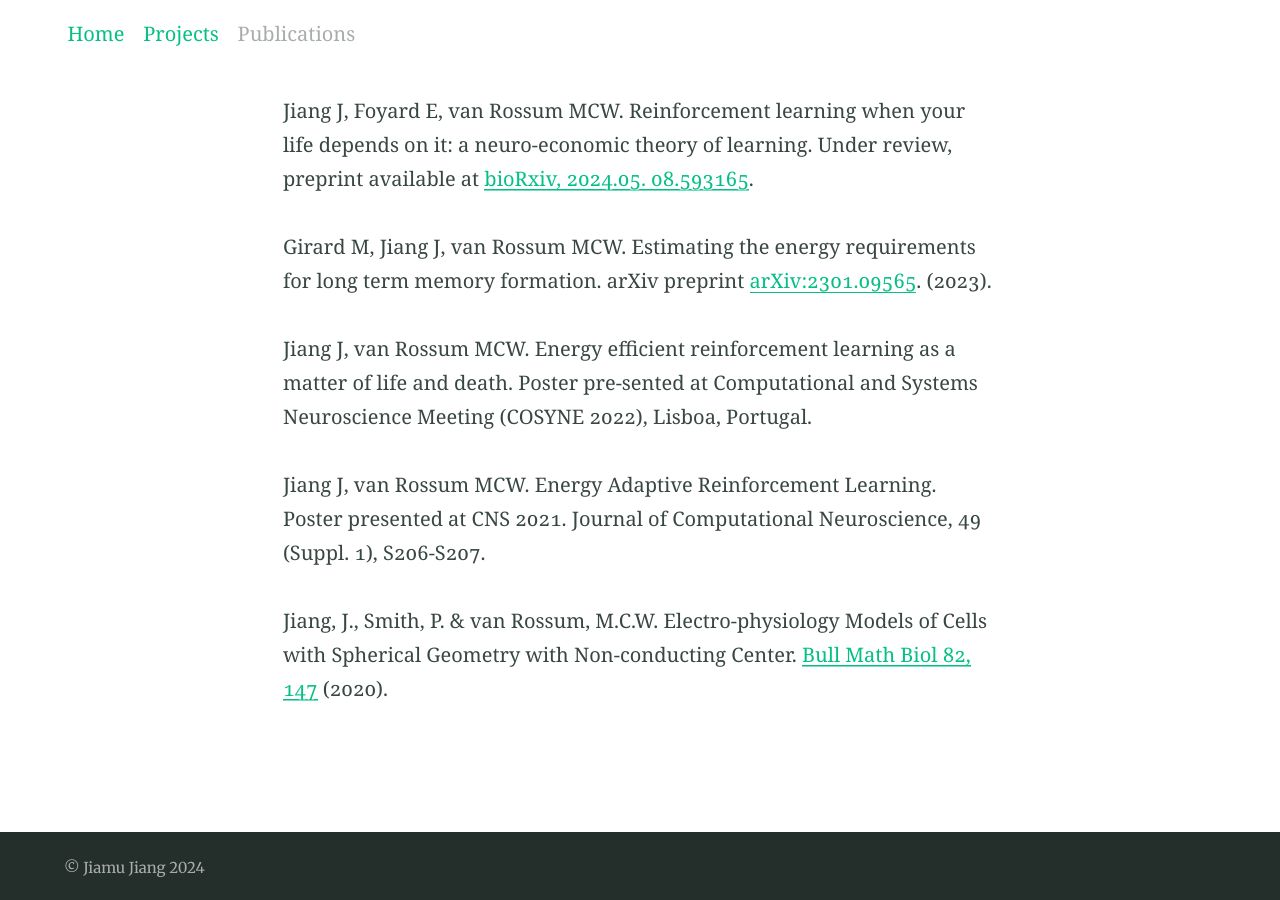
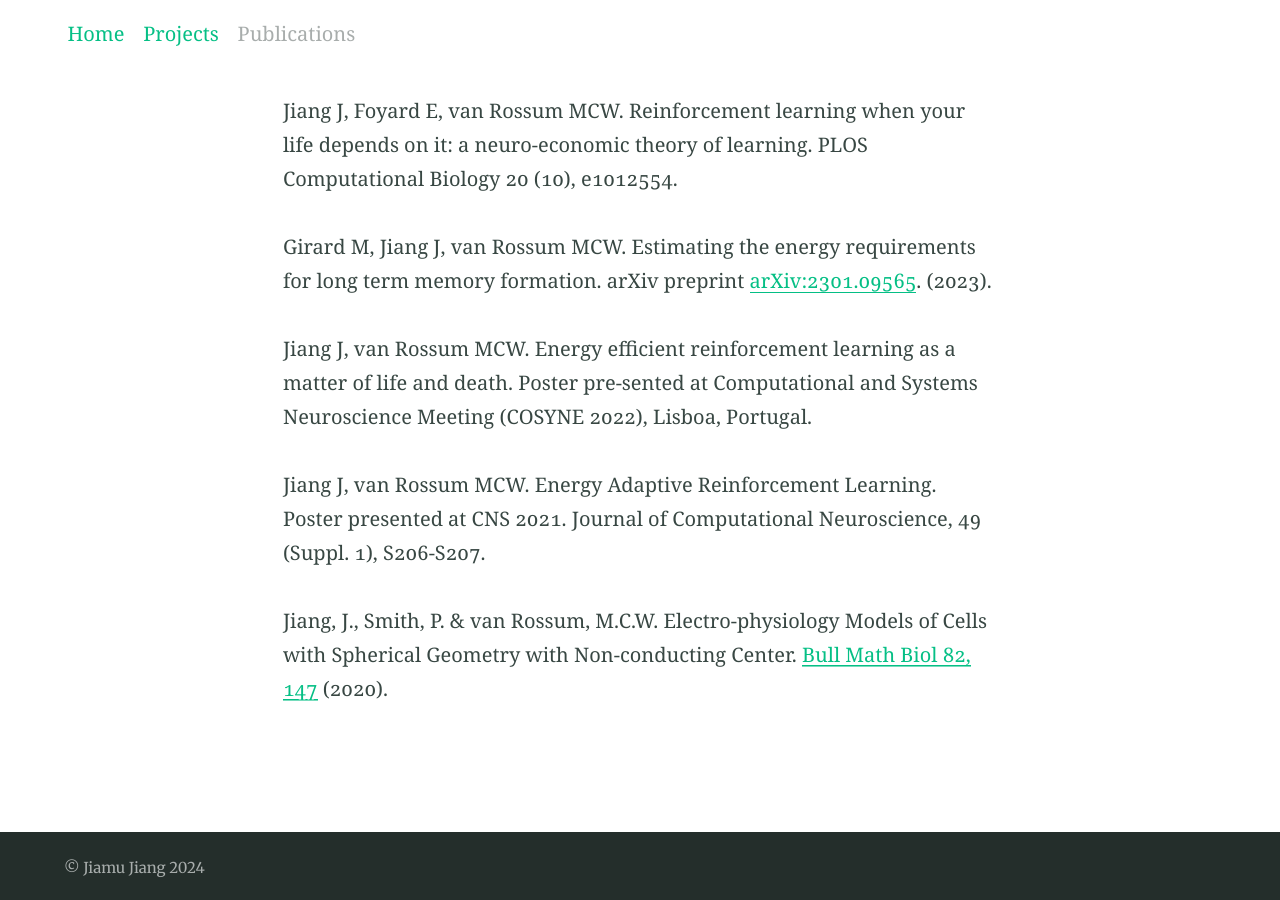
Before and after one commit to jiajia-404/jiajia-404.github.io, a Jekyll site: the page built from Publications.md, in a window 1280 px wide. Built offline with Jekyll 4.4.1, drawn with Linux system fonts in a browser that asks for light colours.

Commit message:
update info

```diff
--- a/Publications.md
+++ b/Publications.md
@@ -2,7 +2,7 @@
 title:
 layout: page
 ---
-Jiang J, Foyard E, van Rossum MCW. Reinforcement learning when your life depends on it: a neuro-economic theory of learning. Under review, preprint available at [bioRxiv, 2024.05. 08.593165](https://www.biorxiv.org/content/10.1101/2024.05.08.593165v1.full.pdf).
+Jiang J, Foyard E, van Rossum MCW. Reinforcement learning when your life depends on it: a neuro-economic theory of learning. PLOS Computational Biology 20 (10), e1012554.
 
 Girard M, Jiang J, van Rossum MCW. Estimating the energy requirements for long term memory formation. arXiv preprint [arXiv:2301.09565](https://arxiv.org/pdf/2301.09565). (2023).
 
```
Also changed, not shown: CV.md (+1 -1 lines).
